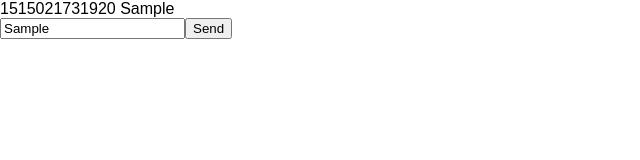
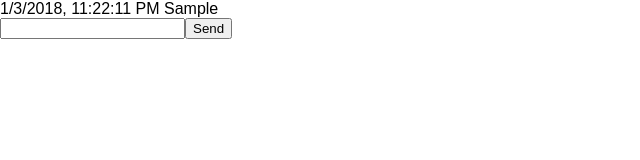
Before and after one commit to rfaulhaber/chat-web, a React (Create React App) app: page / in a window 1280 px wide. Both pictures are taken after typing "Sample" into the empty fields and a click on the button "Send". Shown: the top 160 px of the page, without its empty margins (0-640 px from the left). Built offline with nearby package versions, Linux system fonts and the light colour scheme.

Commit message:
minor enhancements

```diff
--- a/src/actions/MessageActions.js
+++ b/src/actions/MessageActions.js
@@ -5,7 +5,7 @@ export function sendMessage(message) {
         type: SEND_MESSAGE,
         message: {
             text: message,
-            timestamp: Date.now()
+            timestamp: new Date()
         }
     };
 }
--- /dev/null
+++ b/src/components/Message/Message.jsx
@@ -0,0 +1,12 @@
+import React, { Component } from 'react';
+
+export default class Message extends Component {
+    render() {
+        const {timestamp, text, from} = this.props;
+        return(
+            <div>
+                {timestamp.toLocaleString()} {text} {from}
+            </div>
+        );
+    };
+}
--- a/src/layouts/Main/Main.jsx
+++ b/src/layouts/Main/Main.jsx
@@ -1,6 +1,7 @@
 import React, { Component } from 'react';
 import { connect } from 'react-redux';
 import {sendMessage} from '../../actions/MessageActions';
+import Message from '../../components/Message/Message';
 
 class Main extends Component {
     constructor(props) {
@@ -12,6 +13,7 @@ class Main extends Component {
     }
 
     handleOnClick = () => {
+        this.setState({messageText: ''});
         this.props.send(this.state.messageText);
     };
 
@@ -20,11 +22,11 @@ class Main extends Component {
     };
 
     render() {
-        const messageView = this.props.messages.map(message => <div key={message.timestamp}>{message.timestamp} {message.text}</div>);
+        const messageView = this.props.messages.map(message => <Message key={message.timestamp} {...message}/>);
         return (
             <div>
                 {messageView}
-                <input type="text" onChange={this.handleOnChange}/>
+                <input type="text" onChange={this.handleOnChange} value={this.state.messageText}/>
                 <button onClick={this.handleOnClick} >Send</button>
             </div>
         );
```
